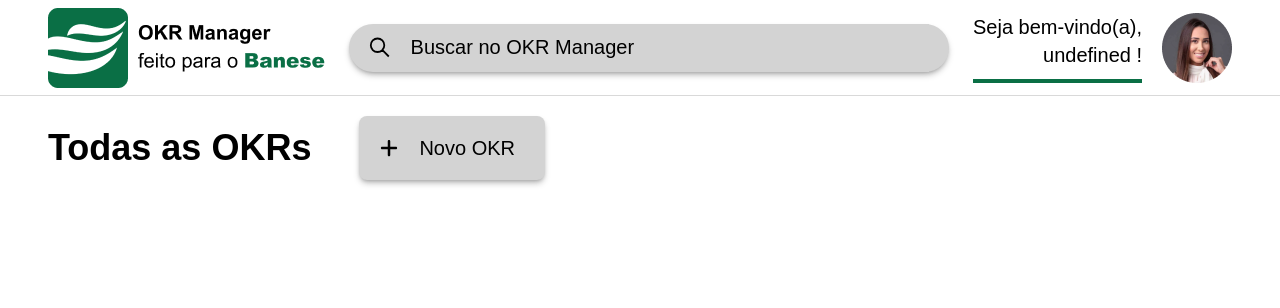
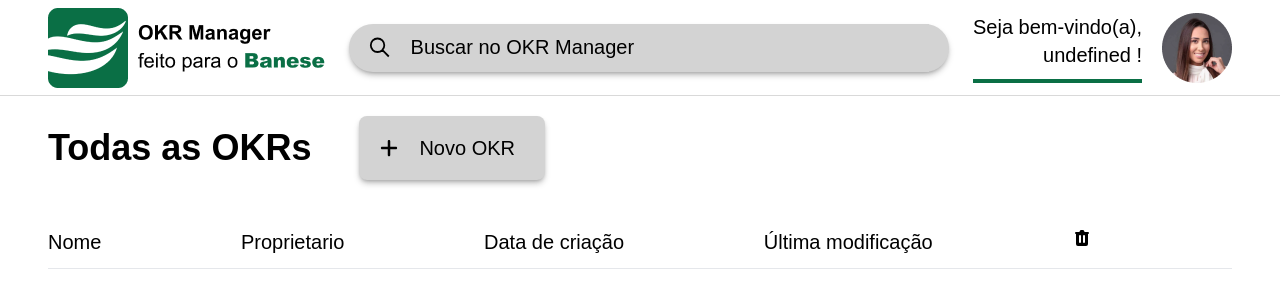
Before and after one commit to pedrohp2205/okr-manager, a React (Vite) app: page /dashboard in a window 1280 px wide. Shown: the top 308 px of the page. Built offline with nearby package versions, Linux system fonts and the light colour scheme.

Commit message:
Finalização Dashboard

```diff
--- a/src/App.tsx
+++ /dev/null
@@ -1,7 +0,0 @@
-export function App() {
-
-
-  return (
-    <div></div>
- )
-}
--- a/src/components/dashboard.tsx
+++ b/src/pages/dashboard.tsx
@@ -2,6 +2,8 @@ import logo from "../assets/logobanese.png"
 import { GrSearch } from "react-icons/gr";
 import perfil from "../assets/perfil.png"
 import { FaPlus } from "react-icons/fa6";
+import { HiTrash } from "react-icons/hi";
+
 export function Dashboard() {
 
     return(
@@ -32,6 +34,18 @@ export function Dashboard() {
                     <button className="flex items-center gap-5 h-16 w-[11.625rem] bg-[#d3d3d3] shadow-md shadow-[#00000040] p-5 text-xl rounded-lg"><FaPlus />Novo OKR</button>
 
                 </div>
+
+
+                <div className="flex mt-12 justify-between text-xl border-b pb-3">
+                    <p>Nome</p>
+
+                    <div className="flex justify-evenly flex-1 max-w-[1200px]">
+                        <p>Proprietario</p>
+                        <p>Data de criação</p>
+                        <p>Última modificação</p>
+                        <HiTrash size={20}/>
+                    </div>
+                </div>
             </main>
         </div>
 
```
Also changed, not shown: src/main.tsx (+4 -4 lines), src/pages/home.tsx (renamed from src/components/home.tsx), src/pages/login.tsx (renamed from src/components/login.tsx), src/pages/register.tsx (renamed from src/components/register.tsx).
